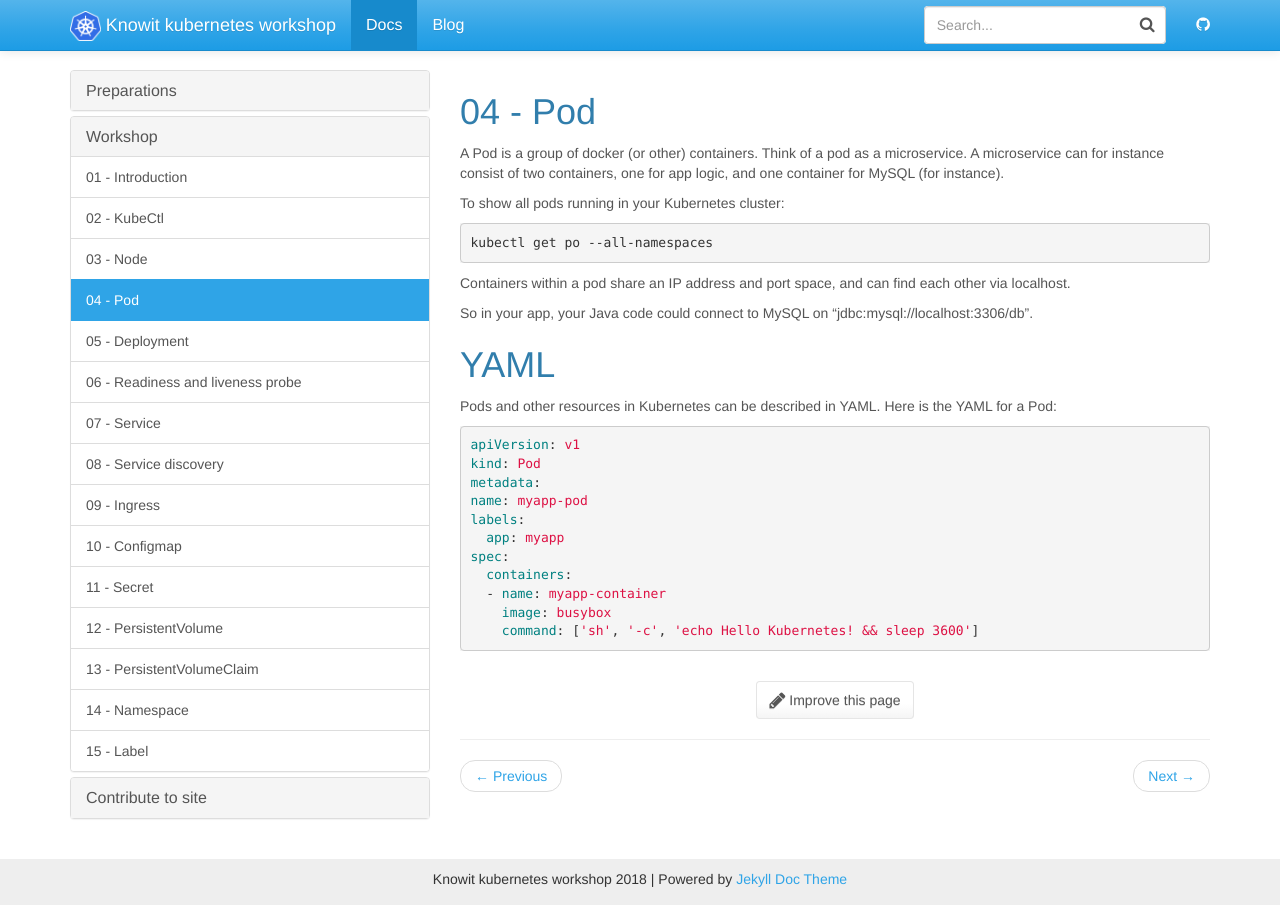
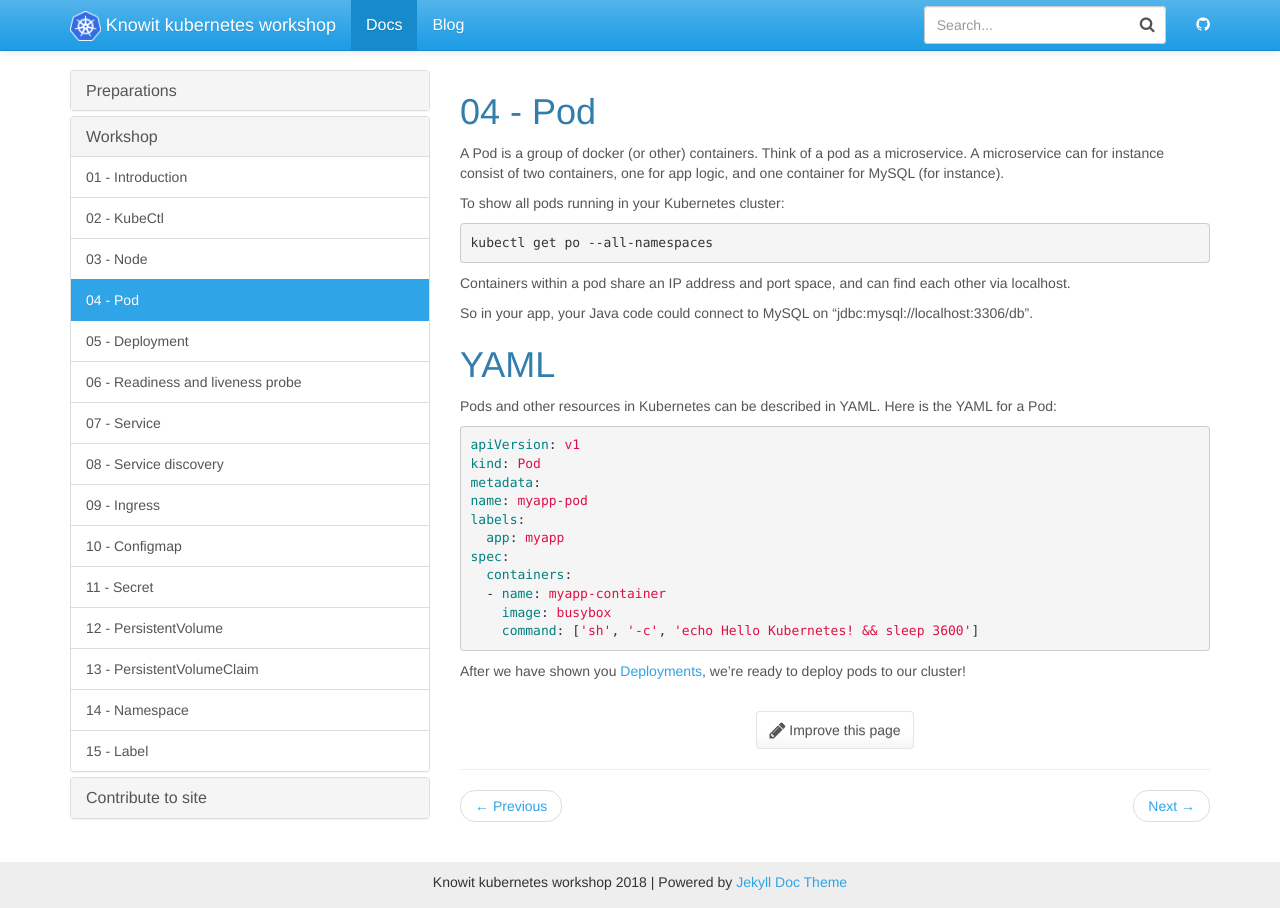
Before and after one commit to knowit/kubernetes-workshop, a Jekyll site: the page built from docs/_docs/workshop/04-pod.md, in a window 1280 px wide. Built offline with Jekyll 4.4.1, drawn with Linux system fonts in a browser that asks for light colours; nearby versions of some CDN libraries.

Commit message:
Add link to deployments

````diff
--- a/docs/_docs/workshop/04-pod.md
+++ b/docs/_docs/workshop/04-pod.md
@@ -33,3 +33,6 @@ spec:
     image: busybox
     command: ['sh', '-c', 'echo Hello Kubernetes! && sleep 3600']
 ```
+
+After we have shown you [Deployments]({{ site.baseurl }}{% link _docs/workshop/05-deploy.md %}), we're ready
+to deploy pods to our cluster!
````
